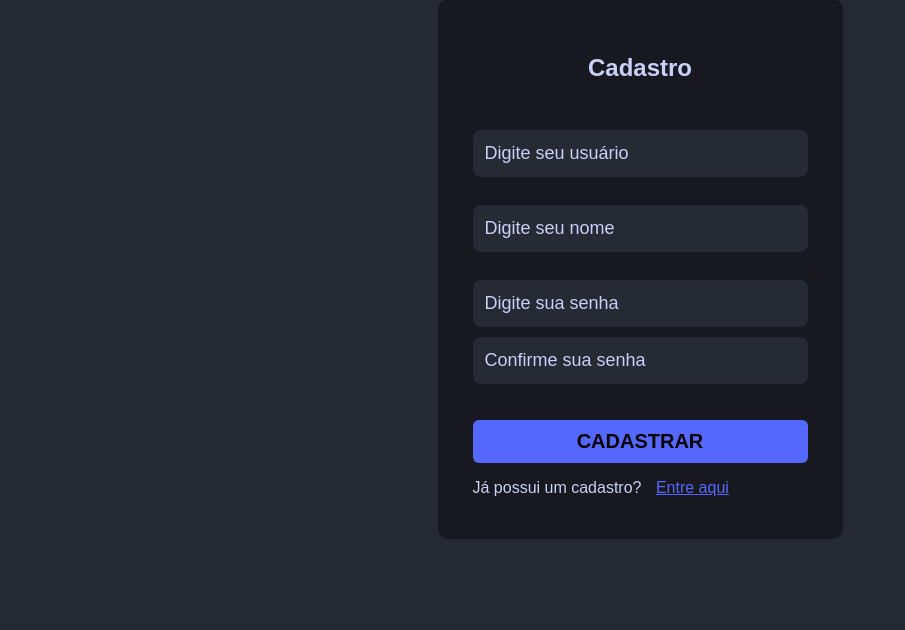
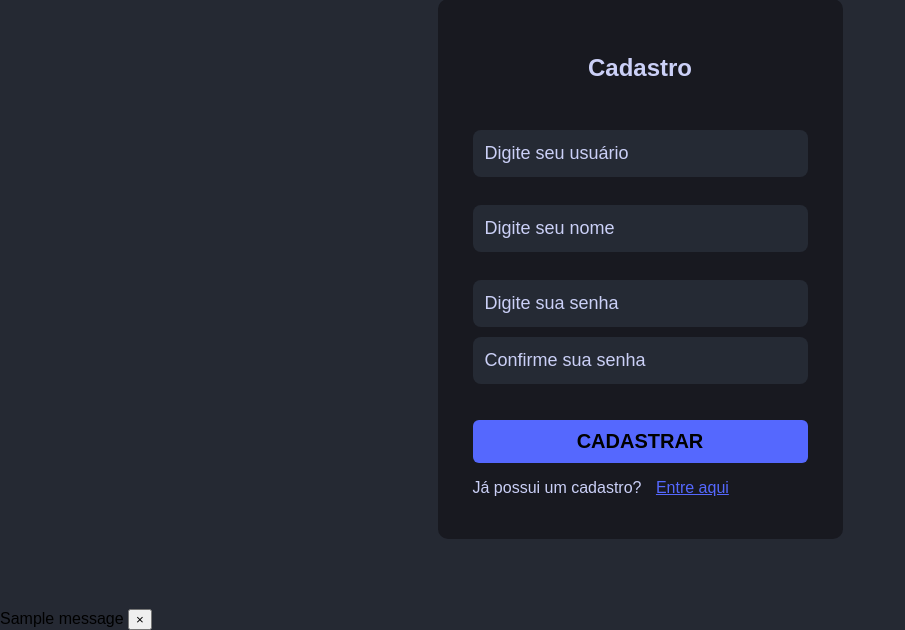
Before and after one commit to lucastrogo/GerenciadorTarefas, a Python web app: template website/templates/cadastro.html in a window 1280 px wide. Shown: the part 171-801 px from the top of the page, without its empty margins (0-905 px from the left). Before the commit the page ends 710 px from the top, so only its background shows below. Run offline with Jinja, Linux system fonts and the light colour scheme; the template is opened without the code that fills it, so the values that code supplies are empty; one stand-in notice (Sample message) is shown.

Commit message:
Adiconando flash messages

```diff
--- a/website/templates/cadastro.html
+++ b/website/templates/cadastro.html
@@ -29,5 +29,25 @@
             </form>
         </div>
     </section>
+
+    {% with messages = get_flashed_messages(with_categories=true) %}
+    {% if messages %}
+    {% for category, message in messages %}
+    {% if category == 'error' %}
+    <div class="alert alert-danger alter-dismissable fade show" role="alert">
+      {{ message }}
+      <button type="button" class="close" data-dismiss="alert">
+        <span aria-hidden="true">&times;</span>
+      </button>
+    </div>
+    {% else %}
+    <div class="alert alert-success alter-dismissable fade show" role="alert">
+      {{ message }}
+      <button type="button" class="close" data-dismiss="alert">
+        <span aria-hidden="true">&times;</span>
+      </button>
+    </div>
+    {% endif %} {% endfor %} {% endif %} {% endwith %}
+
 </body>
 </html>
```
Also changed, not shown: website/templates/login.html (+20 -0 lines).
